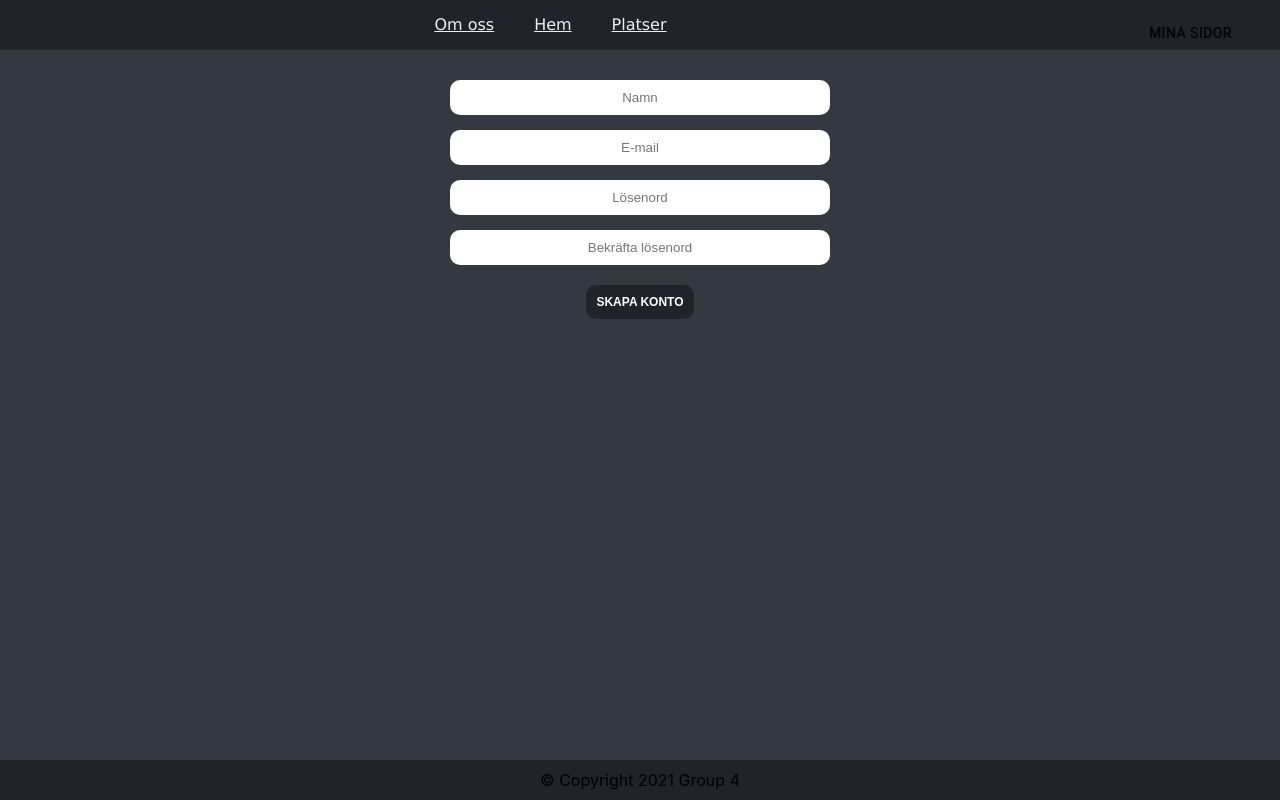
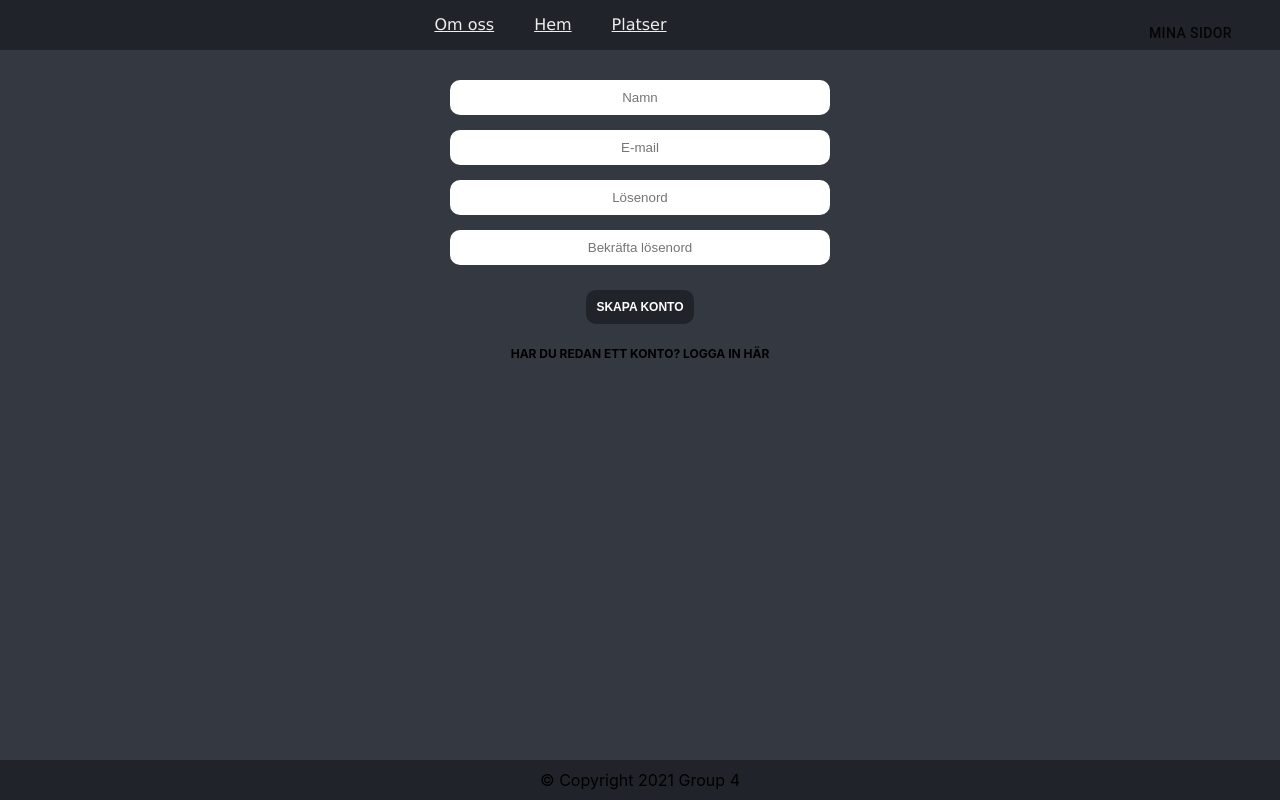
Before and after one commit to postila/clearbnb-grupp4, a React (Create React App) app: page / in a window 1280 px wide. Both pictures are taken after a click on the element "REGISTRERA DIG HÄR". Built offline with nearby package versions, Linux system fonts and the light colour scheme; no server answers.

Commit message:
Toggle Login & Register
Added toggle function between login and registration.
Code cleaning.

```diff
--- a/src/App.js
+++ b/src/App.js
@@ -17,7 +17,7 @@ import NavBar from './components/NavBar'
 import AccommodationsContextProvider from './contexts/AccommodationsContext'
 import LocationContext from './contexts/locationContextProvider'
 import AmenitiesContextProvider from './contexts/AmenitiesContext'
-import UserContextProvider, { UserContext } from './contexts/UserContextProvider'
+import UserContextProvider from './contexts/UserContextProvider'
 
 function App() {
   return (
--- a/src/components/Amenities.js
+++ b/src/components/Amenities.js
@@ -1,11 +1,9 @@
 import React, { useContext } from 'react'
 import { AmenitiesContext } from '../contexts/AmenitiesContext'
-import { useHistory } from 'react-router-dom'
 import Radium from 'radium'
 
 function Amenities() {
   const { amenities } = useContext(AmenitiesContext)
-  const history = useHistory()
   const amenityItem = amenity => (
     <div className="amenityItem" key={amenity._id} style={amenityItemStyle}>
       <div style={{float: 'left', paddingBottom: '10px'}}>
--- a/src/components/Login.js
+++ b/src/components/Login.js
@@ -33,8 +33,8 @@ form: {
   },
   button: {
     maxWidth: '100px',
-    margin: '0 auto',
-    marginTop: '10px',
+    margin: '10px auto',
+    // marginTop: '10px',
     cursor: 'pointer',
     border: 'none',
     padding: '10px',
--- a/src/components/NavBar.js
+++ b/src/components/NavBar.js
@@ -53,7 +53,6 @@ function NavBar() {
 
 const styles = {
   navbar: {
-    //display: 'flex',
     justifyContent: 'center',
     alignItems: 'center',
     height: '100%',
@@ -71,15 +70,8 @@ const styles = {
   mypage: {
     color: '#eee',
     float: 'right',
-
   },
-
-
 }
 
 
-const navDropDown = {
-
-}
-
 export default Radium(NavBar);
--- a/src/components/Register.js
+++ b/src/components/Register.js
@@ -1,7 +1,7 @@
 import { useContext, useRef, useState } from 'react';
 import { UserContext } from '../contexts/UserContextProvider'
 
-const Register = () => {
+const Register = (props) => {
   const { addUser } = useContext(UserContext)
   const [error, setError] = useState(false)
 
@@ -36,8 +36,11 @@ const Register = () => {
       <input key="3" ref={ email } style={ styles.input } type="text" placeholder="E-mail" required></input>
       <input key="4" ref={ password } style={ styles.input } type="password" placeholder="Lösenord" required></input>
       <input key="5" ref={confirmPassword} style={styles.input} type="password" placeholder="Bekräfta lösenord" required></input>
-      {error && <p style={ styles.error }>Lösenordet matchar inte</p>}
-      <button style={ styles.button }>Skapa konto</button>
+      {error && <p style={styles.error}>Lösenordet matchar inte</p>}
+      <div>
+        <button style={styles.button}>Skapa konto</button>
+        <p style={styles.logIn} onClick={props.displayRegisterForm}>Har du redan ett konto? Logga in här</p>
+      </div>
     </form>
   );
 }
@@ -61,7 +64,7 @@ const styles = {
   },
   button: {
     maxWidth: '150px',
-    margin: '5px auto',
+    margin: '10px',
     cursor: 'pointer',
     border: 'none',
     padding: '10px',
@@ -80,6 +83,15 @@ const styles = {
     maxWidth: '250px',
     margin: '10px auto',
     borderRadius: '10px'
+  },
+  logIn: {
+    cursor: 'pointer',
+    fontSize: '12px',
+    fontWeight: 'bold',
+    textTransform: 'uppercase',
+    ':hover': {
+      opacity: '50%'
+    }
   }
 }
 
--- a/src/pages/AboutUs.js
+++ b/src/pages/AboutUs.js
@@ -1,10 +1,7 @@
 import React from 'react';
-import Login from '../components/Login'
-
 
 const AboutUs = () => {
 
-  // const handleClick = useState()
   return (
     <div>
       <h1>om oss</h1>
--- a/src/pages/AccommodationsDetails.js
+++ b/src/pages/AccommodationsDetails.js
@@ -16,7 +16,7 @@ const AccommodationsDetails = () => {
 
   useEffect(() => {
     setItem(accommodation)
-  }, [item])
+  }, [item, accommodation])
 
   const goBack = () => {
     history.go(-1)
--- a/src/pages/Home.js
+++ b/src/pages/Home.js
@@ -6,15 +6,15 @@ import LocationList from '../components/LocationList'
 const Home = () => {
   const [register, setRegister] = useState(false)
 
-  const displayRegisterForm = () => {
-    setRegister(true)
+  const toggleRegisterForm = () => {
+    setRegister(valueOf.register = !valueOf.register)
   }
 
   return (
     <div style={{ width: '100%' }}>
       <div className="login-register-form">
-        {!register && <Login displayRegisterForm={displayRegisterForm} />}
-        {register && <Register />}
+        {!register && <Login displayRegisterForm={toggleRegisterForm} />}
+        {register && <Register displayRegisterForm={toggleRegisterForm}/>}
       </div>
       <div style={locationListStyle}>
         <LocationList />
--- a/src/pages/Locations.js
+++ b/src/pages/Locations.js
@@ -1,4 +1,4 @@
-import React, { useContext, useState, useEffect } from 'react';
+import React, { useContext } from 'react';
 import { useParams, useHistory } from 'react-router-dom';
 import { AccommodationsContext } from '../contexts/AccommodationsContext'
 import Radium from 'radium'
@@ -22,7 +22,7 @@ const Locations = () => {
     key={ accommodation._id }
     onClick={() => goToDetailsPage(accommodation._id)}
     >
-        <img style={ styles.pictures } src={ accommodation.imageUrl } />
+        <img style={ styles.pictures } src={ accommodation.imageUrl } alt={'picture' + accommodation._id} />
         <div style={ styles.text }>
           <h3>{ accommodation.title }</h3>
           <p>Gäster {accommodation.maxGuest} | { accommodation.pricePerNight } SEK</p>
--- a/src/pages/MyPage.js
+++ b/src/pages/MyPage.js
@@ -1,5 +1,4 @@
 import React from 'react';
-import Login from '../components/Login'
 
 const MyPage = () => {
   return (
```
